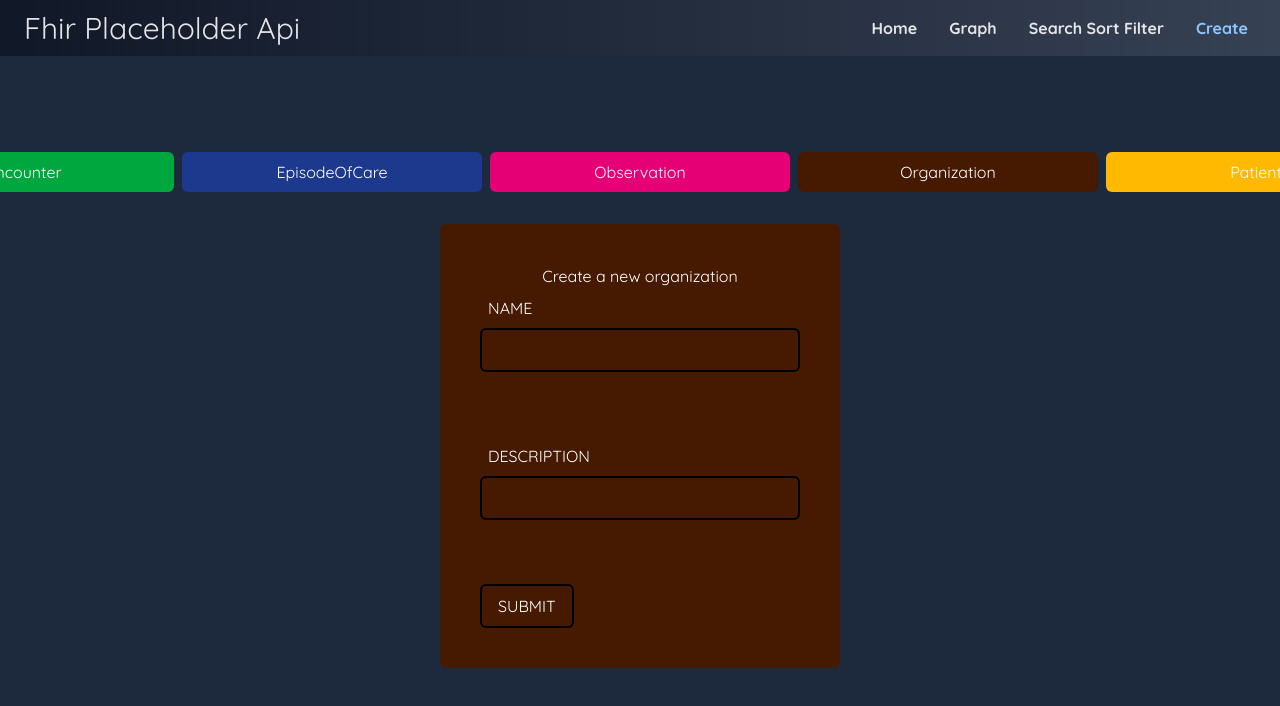
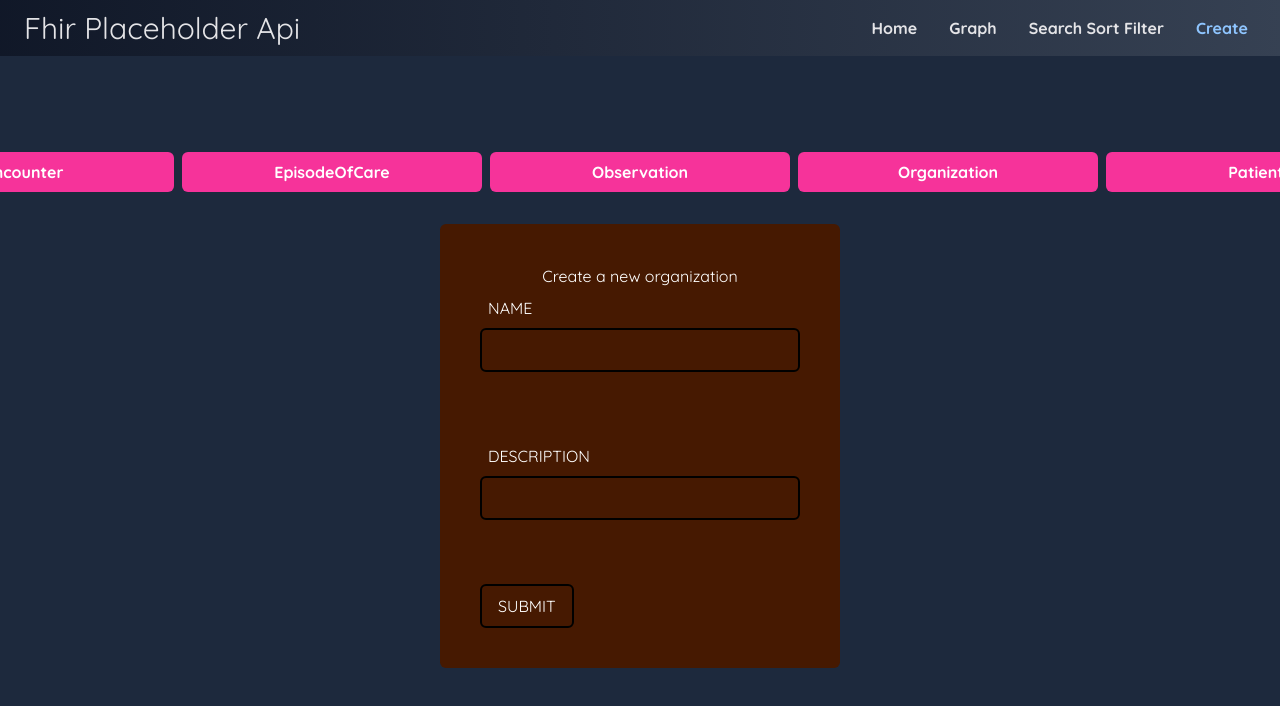
Before and after one commit to willemverbuyst/fhir-placeholder-api, a React (Vite) app in the folder client/: page /create in a window 1280 px wide. Shown: the top 706 px of the page. Built offline with nearby package versions, Linux system fonts and the light colour scheme.

Commit message:
Work on buttons

```diff
--- a/client/src/pages/search-sort-filter/SearchInput.tsx
+++ b/client/src/pages/search-sort-filter/SearchInput.tsx
@@ -22,7 +22,7 @@ export function SearchInput(props: Props): React.JSX.Element {
         search
       </label>
       <input
-        className="bg-white border-2 rounded-md p-2 text-black h-[40px] w-full"
+        className="rounded-md border-2 border-pink-500 bg-white backdrop-blur-md p-2 font-bold text-sky-900 w-full h-[40px] outline-pink-500 focus:outline caret-pink-500"
         value={query}
         id="search"
         placeholder="Search..."
--- a/client/src/pages/search-sort-filter/SelectResourceButton.tsx
+++ b/client/src/pages/search-sort-filter/SelectResourceButton.tsx
@@ -7,13 +7,12 @@ export function SelectResourceButton(props: {
   className: string;
   setDisplay: (item: keyof ConfigItems) => void;
 }): React.JSX.Element {
-  const { caption, setDisplay, className } = props;
+  const { caption, setDisplay } = props;
   return (
     <button
       type="button"
       className={cn(
-        "py-2 px-4 rounded-md text-white w-[350px] sm:w-[300px] text-center",
-        className,
+        "py-2 px-4 rounded-md text-white w-[350px] sm:w-[300px] text-center cursor-pointer bg-pink-500 font-bold transition-colors hover:bg-sky-900",
       )}
       onClick={() => setDisplay(caption)}
     >
--- a/client/src/pages/search-sort-filter/Sorters.tsx
+++ b/client/src/pages/search-sort-filter/Sorters.tsx
@@ -16,7 +16,7 @@ export function Sorters<T>(props: Props<T>): React.JSX.Element {
       </label>
       <select
         id="sorter"
-        className="border-2 text-sm rounded-lg px-5 py-2 bg-white text-black h-[40px] w-full"
+        className="rounded-md border-2 border-pink-500 bg-white backdrop-blur-md p-2 font-bold text-sky-900 w-full h-[40px] outline-pink-500 focus:outline caret-pink-500"
         onChange={(e) => {
           const [property, direction] = e.target?.value?.split("-") as [
             keyof T,
```
